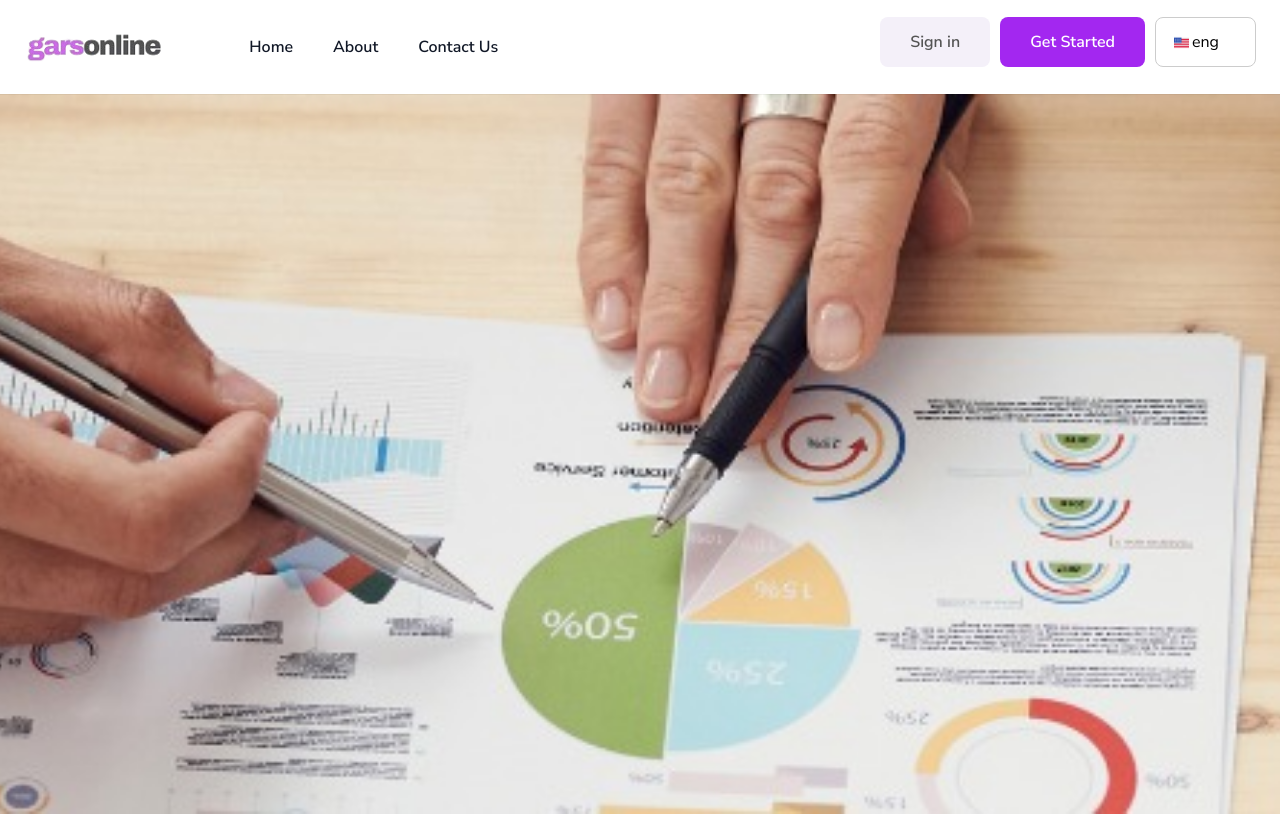
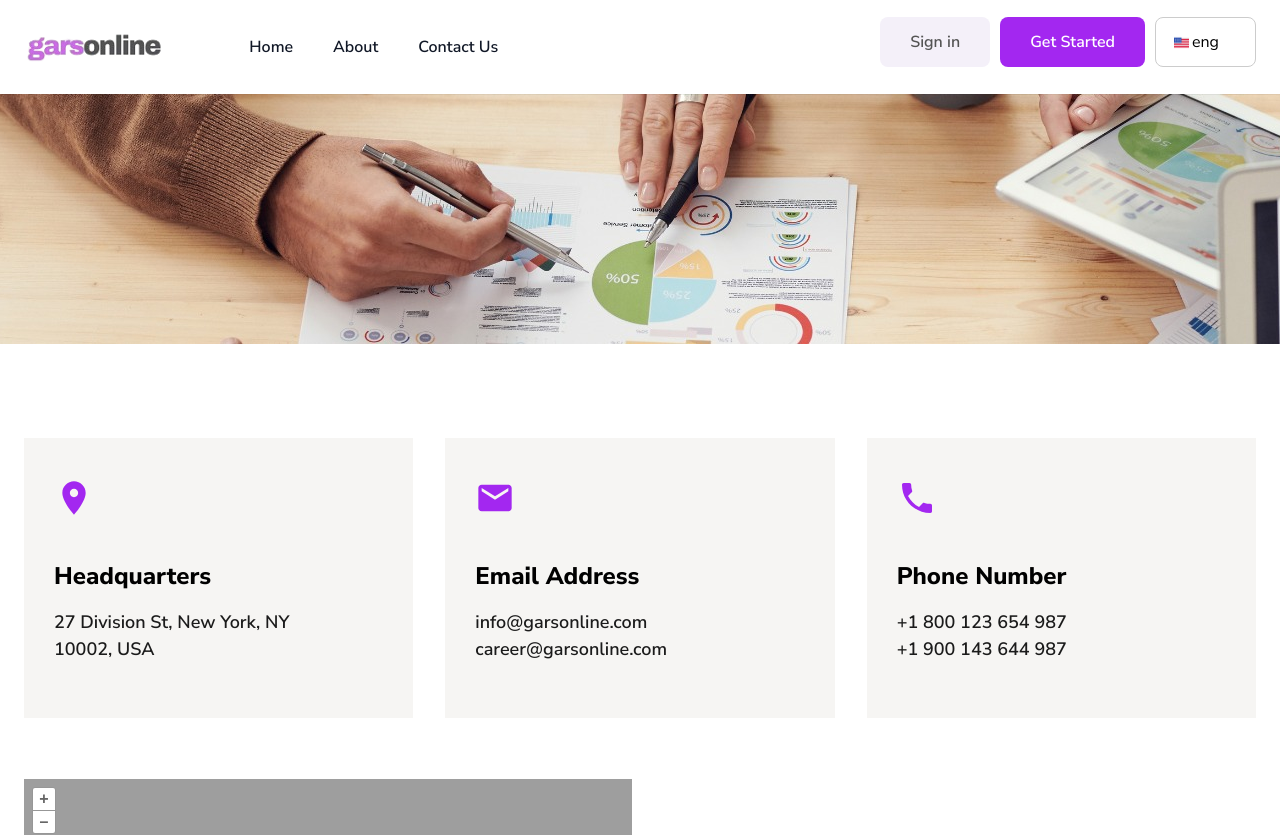
Before and after one commit to Hamzakhan2317/qr-menu-maker, a Next.js app: page /en/contact-us in a window 1280 px wide. Shown: the top 835 px of the page. Built offline with nearby package versions, Linux system fonts and the light colour scheme.

Commit message:
set banner height

```diff
--- a/app/[locale]/contact-us/page.jsx
+++ b/app/[locale]/contact-us/page.jsx
@@ -34,13 +34,13 @@ const ContactUs = () => {
         flexDirection="column"
         justifyContent="center"
         alignItems="center"
-        minHeight="90vh"
+        // minHeight="90vh"
         sx={{
           backgroundImage: `url(${ContactUsBanner.src})`,
           backgroundSize: "cover",
             backgroundPosition: "center",
             width: "100%",  // Ensures 100% width across all screen sizes
-            aspectRatio: "1320 / 250",  // Maintain the aspect ratio of the image
+            // aspectRatio: "1320 / 250",  // Maintain the aspect ratio of the image
             height: { xs: "auto", sm: "auto", md: "250px" },  // Responsive height; fixed height on medium screens
         }}
       >
```
